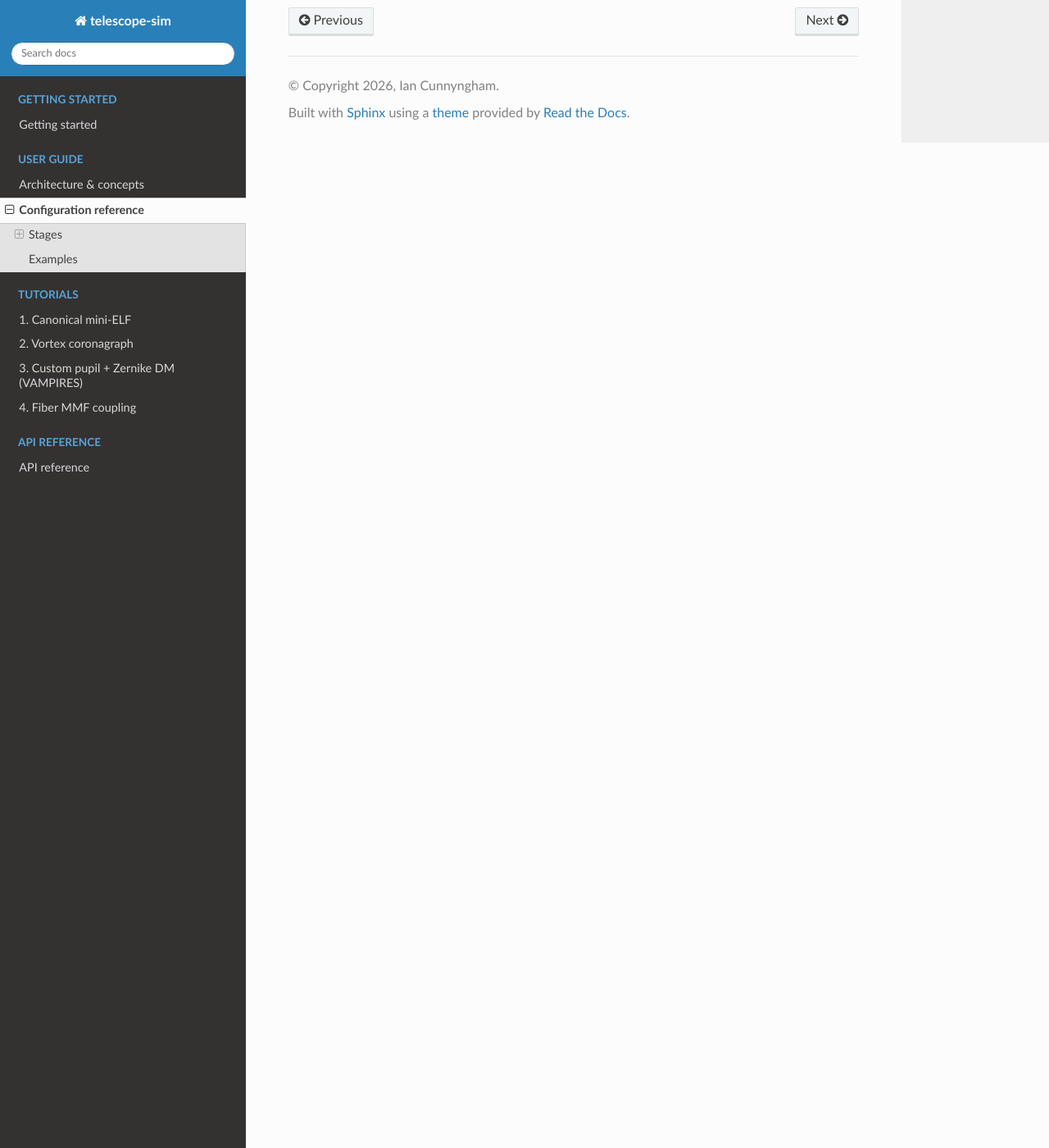
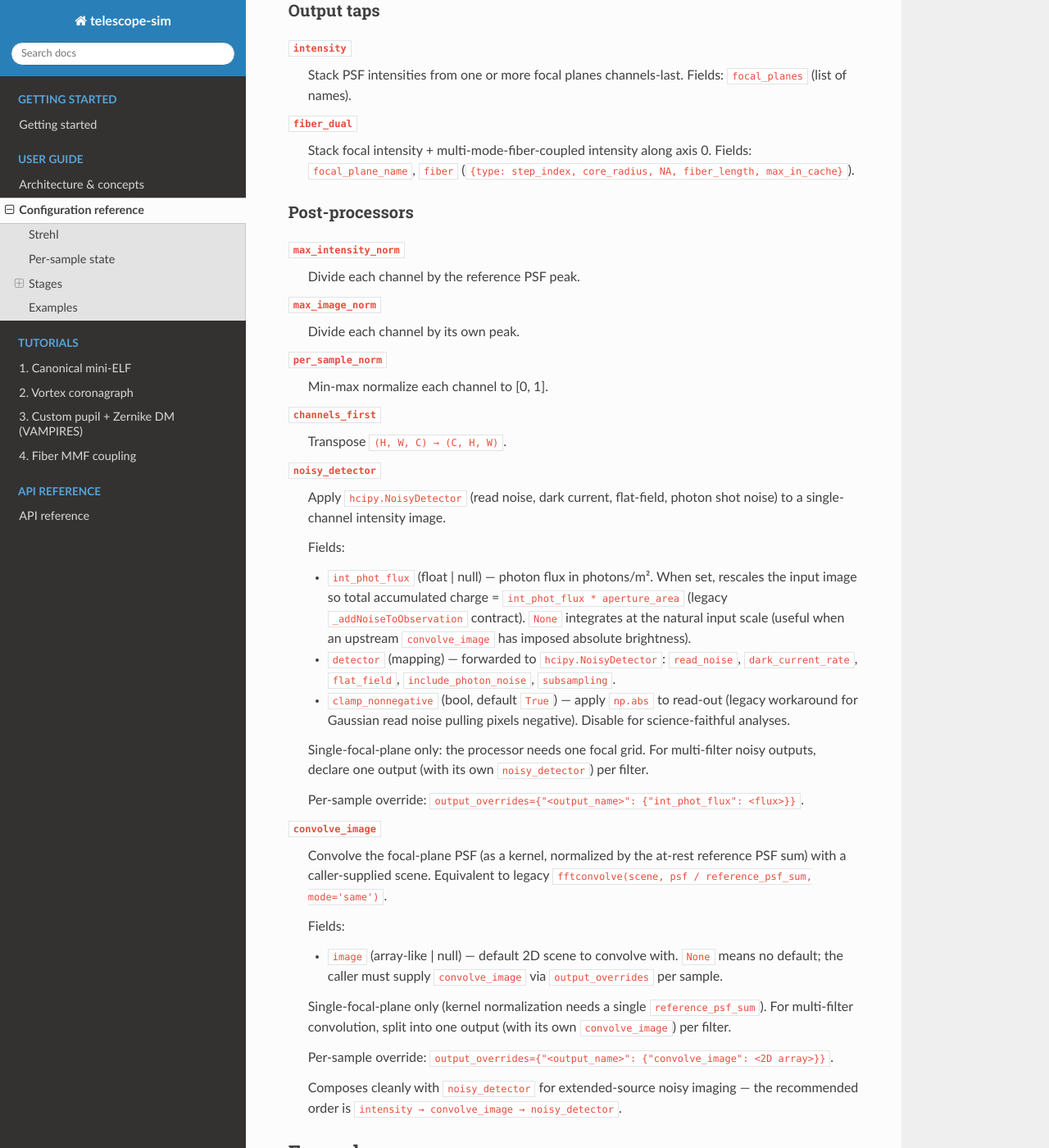
Before and after one commit to icunnyngham/telescope-sim, a Sphinx documentation site: the page built from docs/configuration.rst, in a window 1280 px wide and 1400 px high, scrolled down 2357 px. Shown: the whole window at 82% size. Built offline with Sphinx 7.4.7 and the Read the Docs theme 3.1.0, drawn with Linux system fonts in a browser that asks for light colours; the version number could not be read and is left out; some of the changed text lies outside the part shown.

Commit message:
docs(reference): refresh README + concepts + configuration + api index for v2.0.1
Nine alpha releases (a1-a9) added features the reference docs still
described as backlog. This catches them up:

- README "What's new since v2.0.0" callout: atmosphere, noisy_detector,
  convolve_image, cumulative-OPD fit-role correctors, strehl_method.
  Status line a1 -> 2.0.1.
- concepts.rst: replace stale "atmosphere on backlog" section with the
  shipped per-sample sample(atmos=...) contract; atmosphere is an
  external input, not a corrector. Drop atmosphere-fit-residual from
  the corrector-pattern list.
- Corrector ABC docstring: same scrub; replace the atmosphere example
  with a cumulative_phase_pre_self example that lets a DM auto-fit any
  upstream disturbance (atmosphere or other correctors).
- configuration.rst: add strehl_method/strehl_core_rad reference, a
  "Per-sample state" section covering atmos and output_overrides on
  sample(), and noisy_detector + convolve_image post-processor entries.
- api/index.rst: add post.noisy_detector and post.convolve modules
  (autodoc was silently skipping them after the a7/a9 additions).
- pyproject keywords: add "atmosphere".

Co-Authored-By: Claude Opus 4.7 (1M context) <noreply@anthropic.com>

```diff
--- a/docs/api/index.rst
+++ b/docs/api/index.rst
@@ -79,6 +79,12 @@ Concrete implementations
 .. automodule:: telescope_sim.post.normalization
    :members:
 
+.. automodule:: telescope_sim.post.noisy_detector
+   :members:
+
+.. automodule:: telescope_sim.post.convolve
+   :members:
+
 .. automodule:: telescope_sim.strehl
    :members:
 
--- a/docs/configuration.rst
+++ b/docs/configuration.rst
@@ -33,7 +33,43 @@ top-level shape is::
           - <name>                          # bare string = no-arg post-processor
           - { type: <name>, ... }           # mapping form for parameterized ones
 
+    strehl_method: peak | matched_filter | null
     strehl_core_rad: <float | null>
+
+Strehl
+------
+
+``strehl_method``
+    Selects the Strehl estimator. ``"peak"`` reads the current PSF at the
+    *reference* PSF's argmax — so a tip-tilt that moves the peak off-center
+    correctly drops Strehl below 1. ``"matched_filter"`` is a normalized
+    matched-filter projection over a circular core mask of radius
+    ``strehl_core_rad`` centered on the focal-grid origin; pixels are
+    weighted by the reference intensity. If unset, defaults to
+    ``"matched_filter"`` when ``strehl_core_rad`` is given (legacy
+    behavior), else ``"peak"``.
+
+``strehl_core_rad``
+    Required when ``strehl_method == "matched_filter"``; ignored for
+    ``"peak"``.
+
+Per-sample state
+----------------
+
+``sample()`` accepts a few non-actuator inputs per call:
+
+- ``actuations`` — per-corrector actuator state, keyed by corrector name.
+- ``atmos`` — external atmosphere (any wf→wf callable), see
+  :doc:`concepts` for the contract.
+- ``output_overrides`` — per-output, per-tap-config overrides.
+  Shape ``{output_name: {key: value, ...}}``. The pipeline puts the
+  inner mapping on each post-processor's
+  :class:`~telescope_sim.abc.PipelineContext` as ``context.overrides``;
+  processors that consume per-sample state (e.g. ``noisy_detector`` reads
+  ``int_phot_flux``, ``convolve_image`` reads ``convolve_image``) check
+  the override and fall back to their YAML default. Processors with no
+  per-sample state ignore the field.
+- ``meas_strehl`` — if true, return ``out["strehls"]``.
 
 Stages
 ------
@@ -110,6 +146,54 @@ Post-processors
 ``channels_first``
     Transpose ``(H, W, C) → (C, H, W)``.
 
+``noisy_detector``
+    Apply ``hcipy.NoisyDetector`` (read noise, dark current, flat-field,
+    photon shot noise) to a single-channel intensity image.
+
+    Fields:
+
+    - ``int_phot_flux`` (float | null) — photon flux in photons/m². When
+      set, rescales the input image so total accumulated charge =
+      ``int_phot_flux * aperture_area`` (legacy ``_addNoiseToObservation``
+      contract). ``None`` integrates at the natural input scale (useful
+      when an upstream ``convolve_image`` has imposed absolute
+      brightness).
+    - ``detector`` (mapping) — forwarded to ``hcipy.NoisyDetector``:
+      ``read_noise``, ``dark_current_rate``, ``flat_field``,
+      ``include_photon_noise``, ``subsampling``.
+    - ``clamp_nonnegative`` (bool, default ``True``) — apply ``np.abs``
+      to read-out (legacy workaround for Gaussian read noise pulling
+      pixels negative). Disable for science-faithful analyses.
+
+    Single-focal-plane only: the processor needs one focal grid. For
+    multi-filter noisy outputs, declare one output (with its own
+    ``noisy_detector``) per filter.
+
+    Per-sample override: ``output_overrides={"<output_name>":
+    {"int_phot_flux": <flux>}}``.
+
+``convolve_image``
+    Convolve the focal-plane PSF (as a kernel, normalized by the at-rest
+    reference PSF sum) with a caller-supplied scene. Equivalent to legacy
+    ``fftconvolve(scene, psf / reference_psf_sum, mode='same')``.
+
+    Fields:
+
+    - ``image`` (array-like | null) — default 2D scene to convolve with.
+      ``None`` means no default; the caller must supply ``convolve_image``
+      via ``output_overrides`` per sample.
+
+    Single-focal-plane only (kernel normalization needs a single
+    ``reference_psf_sum``). For multi-filter convolution, split into one
+    output (with its own ``convolve_image``) per filter.
+
+    Per-sample override: ``output_overrides={"<output_name>":
+    {"convolve_image": <2D array>}}``.
+
+    Composes cleanly with ``noisy_detector`` for extended-source noisy
+    imaging — the recommended order is
+    ``intensity → convolve_image → noisy_detector``.
+
 Examples
 --------
 
--- a/pyproject.toml
+++ b/pyproject.toml
@@ -18,6 +18,7 @@ keywords = [
     "telescope",
     "psf",
     "adaptive-optics",
+    "atmosphere",
     "coronagraphy",
     "hcipy",
     "simulation",
```
Also changed, not shown: README.md (+24 -1 lines), docs/concepts.rst (+26 -8 lines), 1 other file.
